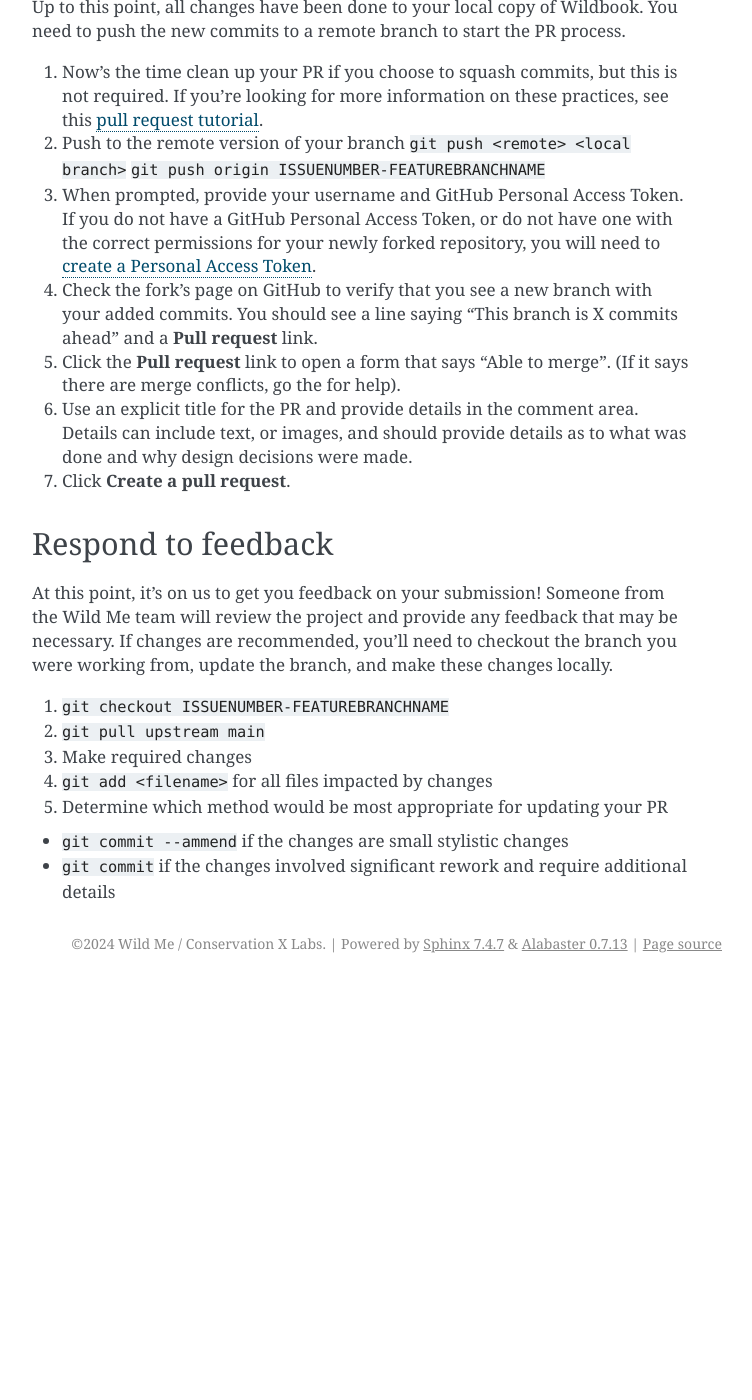
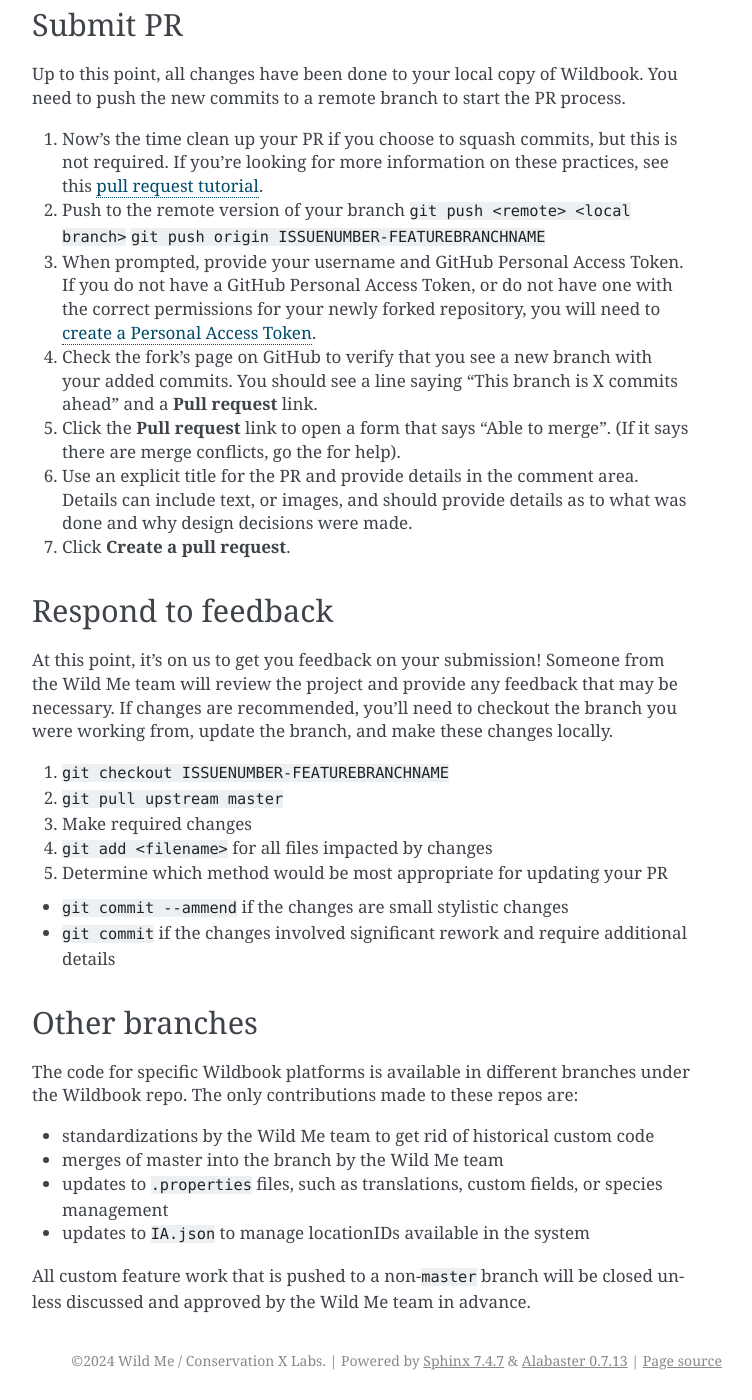
Before and after one commit to WildMeOrg/wildbook-docs, a Sphinx documentation site: the page built from docs/pr_workflow.md, in a window 1280 px wide and 1400 px high, scrolled down 1828 px. Shown: the whole window, without its empty margins (388-1140 px from the left). Built offline with Sphinx 7.4.7, drawn with Linux system fonts in a browser that asks for light colours; before the commit the page ends 2811 px from its top, so only the background shows below that; some of the changed text lies outside the part shown.

Commit message:
branch expectations update
- main to master for WB accuracy; note for differences for other products
- non-master branch contributions

```diff
--- a/docs/pr_workflow.md
+++ b/docs/pr_workflow.md
@@ -17,14 +17,16 @@
 
 ## Create Local Branch
 You will want to work in a branch when doing any feature development you want to provide to the original project.
-1. Verify you are on the main branch. The branch you have checked out will be used as the base for your new branch, so you typically want to start from main.
-`git checkout main`
+1. Verify you are on the master branch. The branch you have checked out will be used as the base for your new branch, so you typically want to start from master.
+`git checkout master`
 1. Create your feature branch. It can be helpful to include the issue number (ISSUENUMBER) you are working to address.
 `git branch ISSUENUMBER-FEATUREBRANCHNAME`
 1. Change to your feature branch so your changes are grouped together.
 `git checkout ISSUENUMBER-FEATUREBRANCHNAME`
 1. Update your branch (this is not needed if you just created new branch, but is a good habit to get into).
-` git pull upstream main`
+` git pull upstream master`
+
+_Note: The primary branch you'll be working from for Scout or WildbookExport is `main`._
 
 ## Set Up Development Environment with Docker
 For easiest development, you will need to set up your development environment to work with Docker. See `devops/development/README.md` for detailed instructions.
@@ -57,9 +59,18 @@
 At this point, it's on us to get you feedback on your submission! Someone from the Wild Me team will review the project and provide any feedback that may be necessary. If changes are recommended, you'll need to checkout the branch you were working from, update the branch, and make these changes locally.
 
 1. `git checkout ISSUENUMBER-FEATUREBRANCHNAME`
-1. `git pull upstream main`
+1. `git pull upstream master`
 1. Make required changes
 1. `git add <filename>` for all files impacted by changes
 1. Determine which method would be most appropriate for updating your PR
   * `git commit --ammend` if the changes are small stylistic changes
   * `git commit` if the changes involved significant rework and require additional details
+
+## Other branches
+The code for specific Wildbook platforms is available in different branches under the Wildbook repo. The only contributions made to these repos are:
+* standardizations by the Wild Me team to get rid of historical custom code
+* merges of master into the branch by the Wild Me team
+* updates to `.properties` files, such as translations, custom fields, or species management
+* updates to `IA.json` to manage locationIDs available in the system
+
+All custom feature work that is pushed to a non-`master` branch will be closed unless discussed and approved by the Wild Me team in advance.
```
